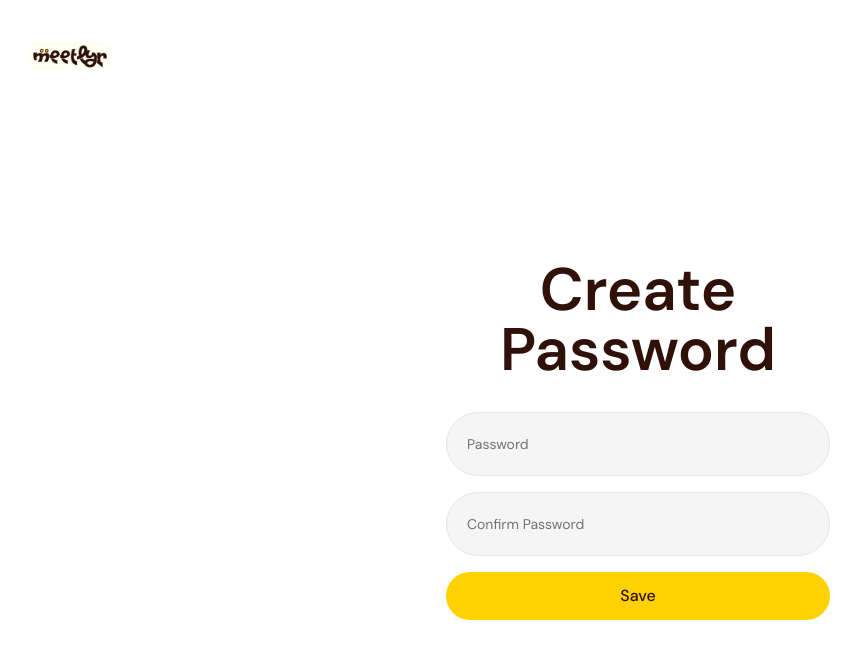
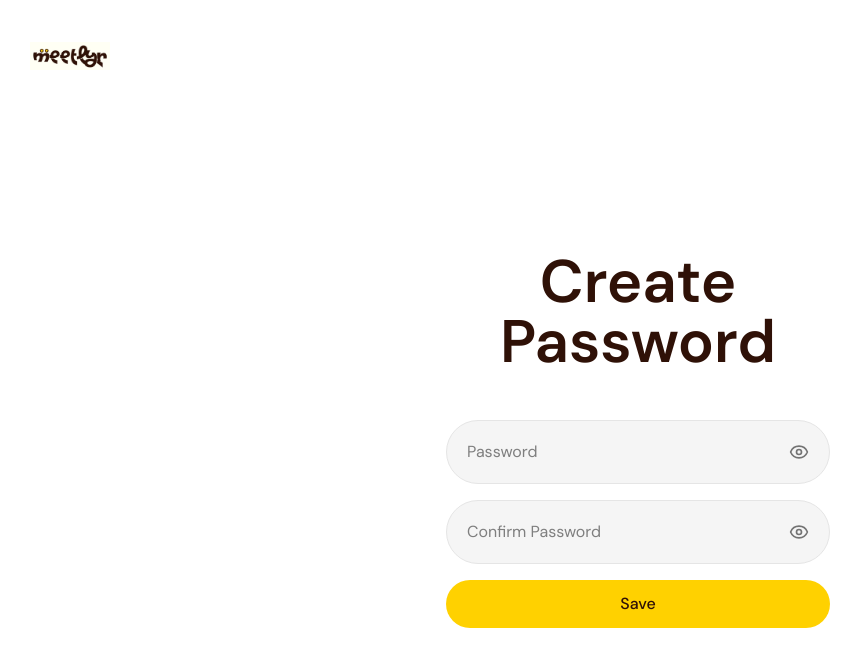
Before and after one commit to Easify-Technologies/meetly, a Next.js app: page /reset-password in a window 1280 px wide. Shown: the top 666 px of the page, without its empty margins (2-863 px from the left). Built offline with nearby package versions, Linux system fonts and the light colour scheme.

Commit message:
fix: Independent eye toggles for each of the password input

```diff
--- a/app/reset-password/page.tsx
+++ b/app/reset-password/page.tsx
@@ -3,6 +3,7 @@
 import React, { useState } from 'react';
 import Image from 'next/image';
 import Link from 'next/link';
+import { Eye, EyeOff } from "lucide-react";
 
 import { useResetPassword } from '../queries/reset-password';
 
@@ -12,6 +13,8 @@ interface PasswordProps {
 }
 
 const Page = () => {
+  const [showPassword, setShowPassword] = useState(false);
+  const [showConfirmPassword, setShowConfirmPassword] = useState(false);
   const [formData, setFormData] = useState<PasswordProps>({
     password: "",
     confirm_password: ""
@@ -50,8 +53,18 @@ const Page = () => {
             <h1 className="text-4xl text-[#2f1107] font-semibold md:text-5xl lg:text-6xl text-center mb-4">Create Password</h1>
             <div className="grid w-full items-center gap-3">
               <div className="relative">
-                <input onChange={handleInputChange} className="file:text-foreground placeholder:text-muted-foreground selection:bg-primary selection:text-primary-foreground border-input flex h-16 w-full min-w-0 rounded-full border bg-muted px-5 py-2 text-base transition-[color,box-shadow] outline-none file:inline-flex file:h-7 file:border-0 file:bg-transparent file:text-sm file:font-medium md:text-sm" aria-placeholder="Password" placeholder="Password" id="password" type="password" value={password} name="password" />
-                <input onChange={handleInputChange} className="file:text-foreground placeholder:text-muted-foreground selection:bg-primary selection:text-primary-foreground border-input flex h-16 w-full min-w-0 rounded-full border bg-muted px-5 py-2 mt-4 text-base transition-[color,box-shadow] outline-none file:inline-flex file:h-7 file:border-0 file:bg-transparent file:text-sm file:font-medium md:text-sm" aria-placeholder="Confirm Password" placeholder="Confirm Password" id="confirm_password" type="password" value={confirm_password} name="confirm_password" />
+                <div className='flex relative items-center justify-between bg-muted rounded-full px-5 py-2 h-16 mt-4 border border-input'>
+                  <input type={showPassword ? "text" : "password"} onChange={handleInputChange} className='w-full outline-0' placeholder='Password' value={password} id='password' name='password' />
+                  <button onClick={() => setShowPassword((prev) => !prev)} type="button" className='cursor-pointer text-muted-foreground'>
+                    {showPassword ? <EyeOff size={20} /> : <Eye size={20} />}
+                  </button>
+                </div>
+                <div className='flex relative items-center justify-between bg-muted rounded-full px-5 py-2 h-16 mt-4 border border-input'>
+                  <input type={showConfirmPassword ? "text" : "password"} onChange={handleInputChange} className='w-full outline-0' placeholder='Confirm Password' value={confirm_password} id='confirm_password' name='confirm_password' />
+                  <button onClick={() => setShowConfirmPassword((prev) => !prev)} type="button" className='cursor-pointer text-muted-foreground'>
+                    {showConfirmPassword ? <EyeOff size={20} /> : <Eye size={20} />}
+                  </button>
+                </div>
               </div>
               {isError && (
                 <p data-slot="form-message" className="text-destructive text-sm">{(error as Error).message}</p>
```
